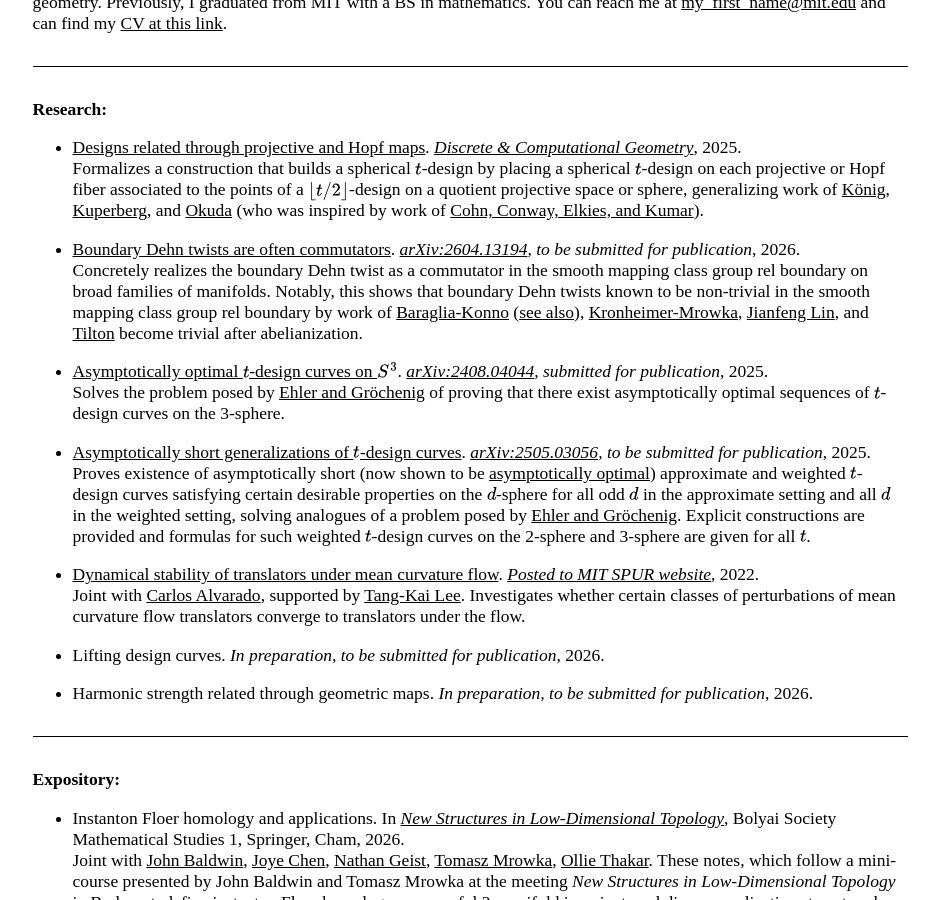
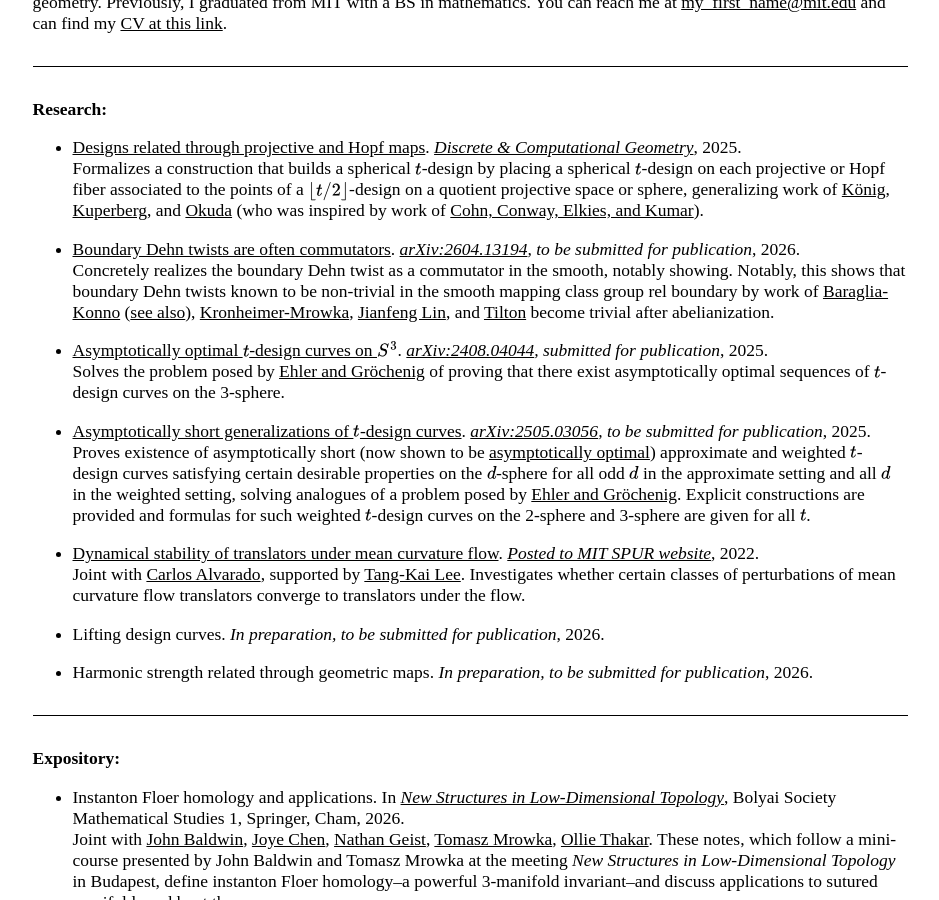
Before and after one commit to AyodejiLindblad/AyodejiLindblad.github.io, a Jekyll site: the page built from index.md, in a window 1280 px wide and 900 px high, scrolled down 537 px. Shown: the whole window, without its empty margins (170-1109 px from the left). Built offline with Jekyll 4.4.1, drawn with Linux system fonts in a browser that asks for light colours; some web fonts are replaced.

Commit message:
boundary

```diff
--- a/index.md
+++ b/index.md
@@ -43,7 +43,7 @@ I'm a third-year PhD student of [Tom Mrowka](https://math.mit.edu/~mrowka/) at [
     Formalizes a construction that builds a spherical $t$\-design by placing a spherical $t$\-design on each projective or Hopf fiber associated to the points of a $\lfloor t/2\rfloor$-design on a quotient projective space or sphere, generalizing work of [König](https://mathscinet.ams.org/mathscinet/article?mr=1797231), [Kuperberg](https://epubs.siam.org/doi/10.1137/040615584), and [Okuda](https://arxiv.org/abs/1506.08414) (who was inspired by work of [Cohn, Conway, Elkies, and Kumar](https://projecteuclid.org/journals/experimental-mathematics/volume-16/issue-3/The-D_4-Root-System-Is-Not-Universally-Optimal/em/1204928532.pdf)).
 
 * [Boundary Dehn twists are often commutators](https://arxiv.org/pdf/2604.13194). *[arXiv:2604.13194](https://arxiv.org/abs/2604.13194), to be submitted for publication*, 2026.
-    Concretely realizes the boundary Dehn twist as a commutator in the smooth mapping class group rel boundary on broad families of manifolds. Notably, this shows that boundary Dehn twists known to be non-trivial in the smooth mapping class group rel boundary by work of [Baraglia-Konno](https://londmathsoc.onlinelibrary.wiley.com/doi/full/10.1112/topo.12229) ([see also](https://arxiv.org/abs/2412.14398)), [Kronheimer-Mrowka](https://archive.intlpress.com/site/pub/files/_fulltext/journals/mrl/2020/0027/0006/MRL-2020-0027-0006-a008.pdf), [Jianfeng Lin](https://msp.org/gt/2023/27-5/gt-v27-n5-p07-s.pdf), and [Tilton](https://arxiv.org/abs/2511.16804) become trivial after abelianization.
+    Concretely realizes the boundary Dehn twist as a commutator in the smooth, notably showing. Notably, this shows that boundary Dehn twists known to be non-trivial in the smooth mapping class group rel boundary by work of [Baraglia-Konno](https://londmathsoc.onlinelibrary.wiley.com/doi/full/10.1112/topo.12229) ([see also](https://arxiv.org/abs/2412.14398)), [Kronheimer-Mrowka](https://archive.intlpress.com/site/pub/files/_fulltext/journals/mrl/2020/0027/0006/MRL-2020-0027-0006-a008.pdf), [Jianfeng Lin](https://msp.org/gt/2023/27-5/gt-v27-n5-p07-s.pdf), and [Tilton](https://arxiv.org/abs/2511.16804) become trivial after abelianization.
 
 * [Asymptotically optimal $t$\-design curves on $S^3$](research/Asymptotically-optimal-t--design-curves-on-S3.pdf). *[arXiv:2408.04044](https://arxiv.org/abs/2408.04044), submitted for publication*, 2025.
     Solves the problem posed by [Ehler and Gröchenig](https://www.cambridge.org/core/journals/forum-of-mathematics-sigma/article/tdesign-curves-and-mobile-sampling-on-the-sphere/3876FD22A0D8BC17B9F2207F53142466) of proving that there exist asymptotically optimal sequences of $t$\-design curves on the 3-sphere.
```
